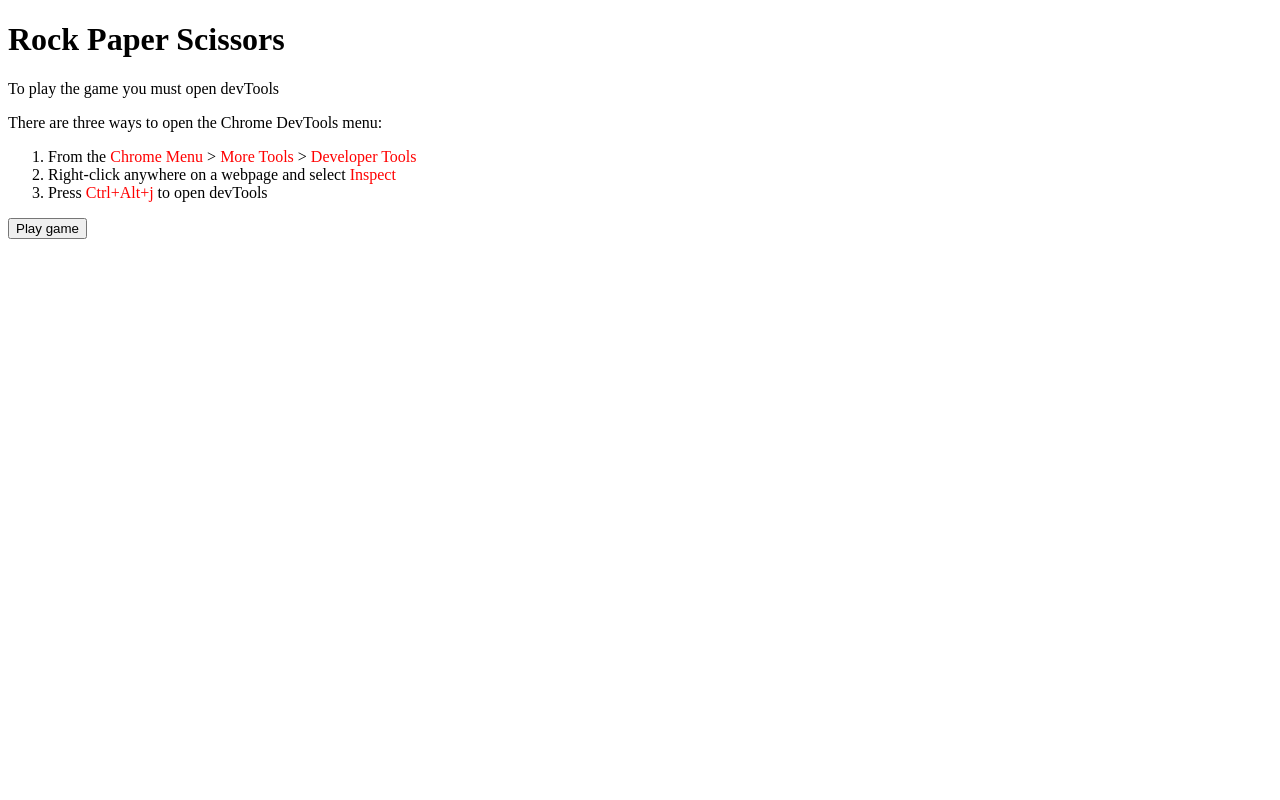
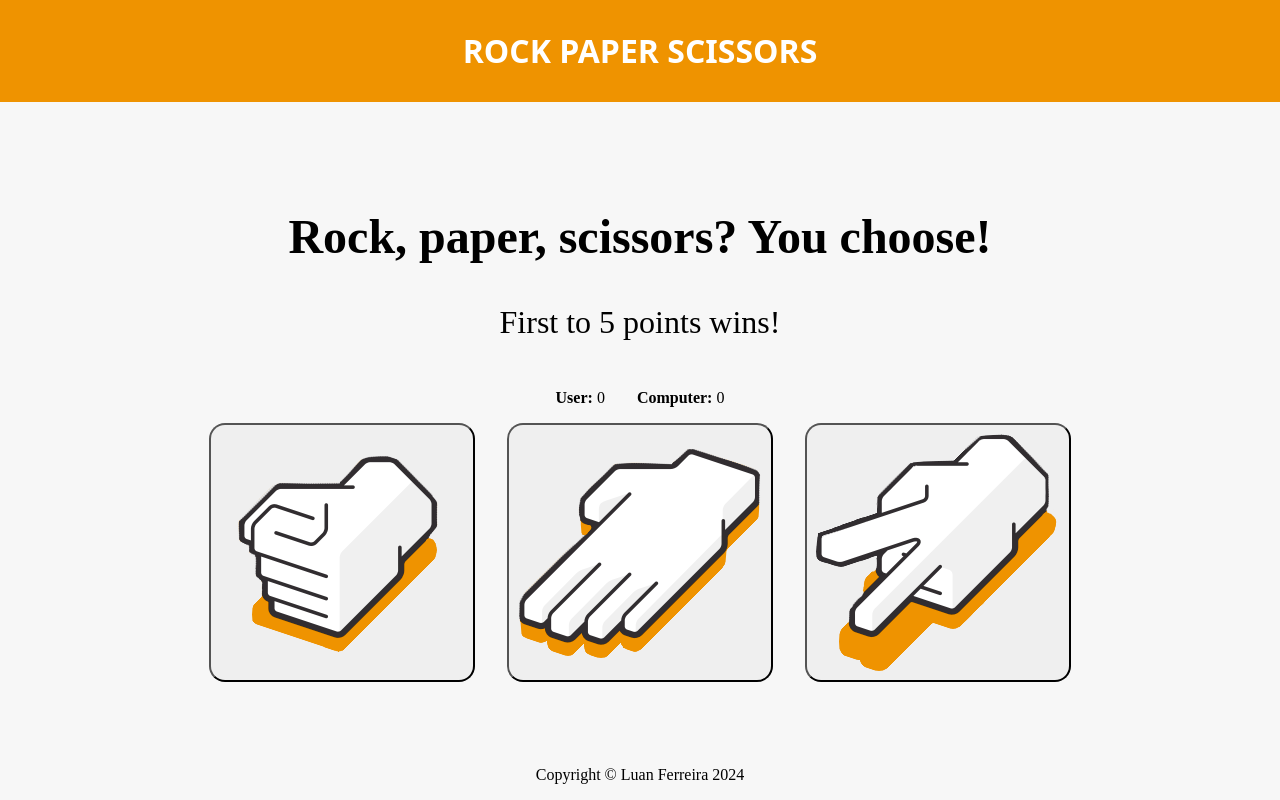
Before and after one commit to luan-42/rock-paper-scissors, a plain HTML site: page index.html in a window 1280 px wide. Drawn offline with Linux system fonts and the light colour scheme; a web font is replaced by a local one.

Commit message:
:sparkles: Adicionar interface de usuário
- Utilizar o DOM para construir a interface.
- Remover funções antigas.
- Atualizar à página.
- Adicionar imagens para a opção de pedra, papel e tesoura.
- Adicionar estilo para a página.

```diff
--- a/app.js
+++ b/app.js
@@ -1,4 +1,3 @@
-function playGame() {
 let humanScore = 0;
 let computerScore = 0;
 
@@ -14,45 +13,53 @@ function playGame() {
     }
 }
 
-    function getHumanChoice() {
-        let choice;
-        const options = ["rock", "paper", "scissors"];
-        do {
-            choice = window.prompt("rock, paper or scissors?", "");
-            if (choice !== null) {
-                choice = choice.toLowerCase();
-            }
-        } while (!options.includes(choice))
-        return choice;
+const result = document.querySelector("#result");
+const round = document.querySelector("#round");
+const user = document.querySelector("#humanScore");
+const computer = document.querySelector("#computerScore");
+
+function newGame() {
+    humanScore = 0;
+    computerScore = 0;
+
+    result.textContent = "Rock, paper, scissors? You choose!";
+    round.textContent = "First to 5 points wins!";
+    user.innerHTML = `<b>User: </b>${humanScore}`;
+    computer.innerHTML = `<b>Computer: </b>${computerScore}`;
 }
 
 function playRound(humanChoice, computerChoice) {
-        console.log(`User: ${humanChoice}`);
-        console.log(`Computer: ${computerChoice}`);
-
     switch (`${humanChoice} ${computerChoice}`) {
         case "rock scissors":
         case "paper rock":
         case "scissors paper":
             humanScore++;
-                console.log(`You win! ${humanChoice} beats ${computerChoice}.`);
+            result.textContent = "You win!";
+            round.textContent = `${humanChoice} beats ${computerChoice}.`
             break;
         case "scissors rock":
         case "rock paper":
         case "paper scissors":
             computerScore++;
-                console.log(`You lose! ${humanChoice} loses ${computerChoice}.`);
+            result.textContent = "You lose!";
+            round.textContent = `${humanChoice} loses ${computerChoice}.`;
             break;
         default:
-                console.log(`Draw! ${humanChoice} equals ${computerChoice}.`);
+            result.textContent = "Draw!";
+            round.textContent = `${humanChoice} equals ${computerChoice}.`
     }
+    user.innerHTML = `<b>User: </b>${humanScore}`;
+    computer.innerHTML = `<b>Computer: </b>${computerScore}`;
 }
 
-    for (let i = 0; i < 5; i++) {
-        console.log(`${"-".repeat(20)} Round ${i + 1} ${"-".repeat(20)}`);
-        playRound(getHumanChoice(), getComputerChoice());
-    }
-    console.log(`${"-".repeat(20)} Score ${"-".repeat(20)}`);
-    console.log(`User: ${humanScore}`);
-    console.log(`Computer: ${computerScore}`);
-}
+const options = document.querySelector("#options");
+options.addEventListener("click", (e) => {
+    playRound(e.target.alt, getComputerChoice());
+
+    if (humanScore == 5 || computerScore == 5) {
+        window.alert(`${humanScore == 5 ? "You" : "Computer"} wins! Start again?`);
+        newGame();
+    };
+})
+
+newGame();
--- a/index.html
+++ b/index.html
@@ -4,22 +4,30 @@
     <meta charset="UTF-8">
     <meta name="viewport" content="width=device-width, initial-scale=1.0">
     <title>Rock Paper Scissors</title>
-    <style>
-        span {
-            color: red;
-        }
-    </style>
+    <link rel="stylesheet" href="style.css">
+    <script src="./app.js" defer></script>
 </head>
 <body>
-    <h1>Rock Paper Scissors</h1>
-    <p>To play the game you must open devTools</b></p>
-    <p>There are three ways to open the Chrome DevTools menu:</p>
-    <ol>
-        <li>From the <span>Chrome Menu</span> > <span>More Tools</span> > <span>Developer Tools</span></li>
-        <li>Right-click anywhere on a webpage and select <span>Inspect</span></li>
-        <li>Press <span>Ctrl+Alt+j</span> to open devTools</li>
-    </ol>
-    <button onclick="playGame()">Play game</button>
-<script src="./app.js"></script>
+    <header>
+        <h1>ROCK PAPER SCISSORS</h1>
+    </header>
+    <main>
+        <div>
+            <h2 id="result"></h2>
+            <p id="round"></p>
+            <div id="score">
+                <p id="humanScore"></p>
+                <p id="computerScore"></p>
+            </div>
+        </div>
+        <div id="options">
+            <button><img src="./images/rock.png" alt="rock"></button>
+            <button><img src="./images/paper.png" alt="paper"></button>
+            <button><img src="./images/scissors.png" alt="scissors"></button>
+        </div>
+    </main>
+    <footer>
+        <p>Copyright &#169 Luan Ferreira 2024</p>
+    </footer>
 </body>
 </html>
--- /dev/null
+++ b/style.css
@@ -0,0 +1,66 @@
+@import url('https://fonts.googleapis.com/css2?family=Barrio&display=swap');
+
+body {
+    min-height: 100vh;
+    display: flex;
+    flex-direction: column;
+    justify-content: space-between;
+    align-items: center;
+    margin: 0;
+    text-align: center;
+    background-color: #f7f7f7;
+}
+
+header {
+    padding: 8px 0;
+    background-color: #ef9300;
+    color: #ffffff;
+    font-family: "Barrio", system-ui;
+}
+
+main {
+    margin: 0 16px;
+}
+
+#result {
+    font-size: 48px;
+}
+
+#round {
+    margin-top: 8px;
+    font-size: 32px;
+}
+
+#score {
+    display: flex;
+    justify-content: center;
+    gap: 32px;
+}
+
+#options {
+    display: flex;
+    gap: 32px;
+}
+
+
+button {
+    border-radius: 16px;
+    width: 100%;
+}
+
+img {
+    width: inherit;
+    height: auto;
+}
+
+button:hover {
+    background-color: rgb(219, 219, 219);
+}
+
+footer {
+    font-size: 16px;
+}
+
+header, footer {
+    width: 100%;
+}
```
Also changed, not shown: images/paper.png (added), images/rock.png (added), images/scissors.png (added). Lines whose indentation alone changed are shown as unchanged.
